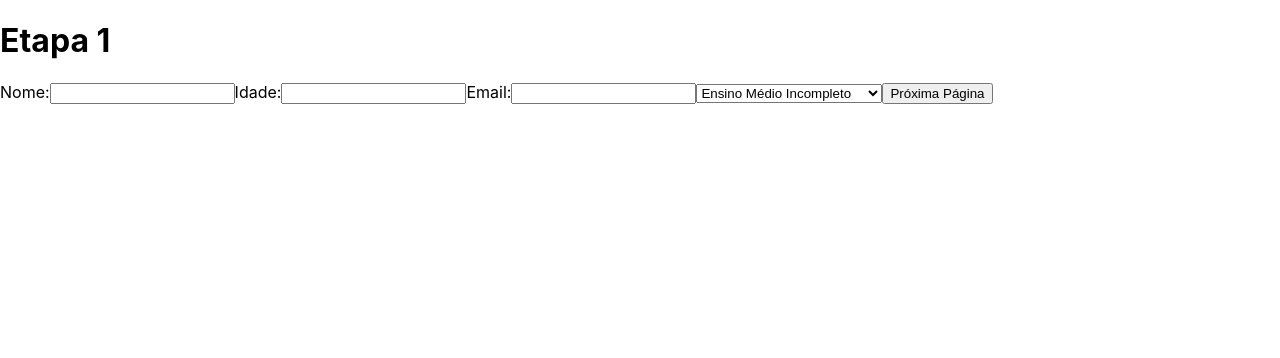
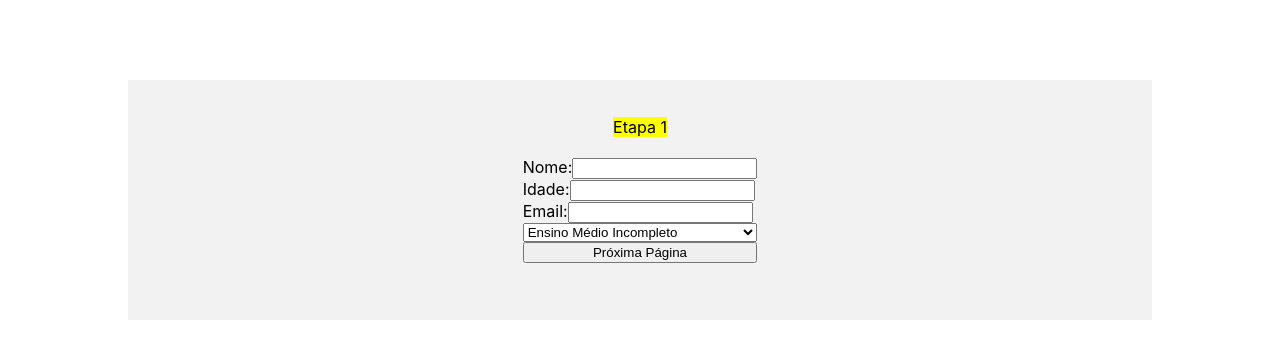
Before and after one commit to future4code/jemison-Rafael-Lopes, a React (Create React App) app in the folder modulo3/renderizao-condicional-v2.0/labenu-forms/: page / in a window 1280 px wide. Shown: the top 358 px of the page. Built offline with nearby package versions, Linux system fonts and the light colour scheme.

Commit message:
inicia estilizacao

```diff
--- a/modulo3/renderizao-condicional-v2.0/labenu-forms/src/components/Etapa1.js
+++ b/modulo3/renderizao-condicional-v2.0/labenu-forms/src/components/Etapa1.js
@@ -1,4 +1,5 @@
 import React, { useState } from "react";
+import { ContainerForm, Form, TitleHeader } from "./style";
 
 
 export function Etapa1 ({ mudaPagina }) {
@@ -31,10 +32,10 @@ export function Etapa1 ({ mudaPagina }) {
     }
 
     return(
-        <div>
-             <h1>Etapa 1</h1>
+        <ContainerForm>
+             <TitleHeader>Etapa 1</TitleHeader>
 
-             <form onSubmit={handleSubmit}>
+             <Form onSubmit={handleSubmit}>
                 <label>Nome:
                   <input type="text" value={nome} onChange={handleNome}/>
                 </label>
@@ -56,9 +57,9 @@ export function Etapa1 ({ mudaPagina }) {
 
                 <input type="submit" value="Próxima Página" />
 
-             </form>
+             </Form>
 
-        </div>
+        </ContainerForm>
 
     )
 }
--- /dev/null
+++ b/modulo3/renderizao-condicional-v2.0/labenu-forms/src/components/style.js
@@ -0,0 +1,25 @@
+import styled from "styled-components";
+
+export const ContainerForm = styled.div`
+display: flex;
+flex-direction: column;
+align-items: center;
+justify-content: center;
+width: 80vw;
+height: 30vh;
+margin: 10vh auto;
+background-color: #f2f2f2;
+`
+
+export const TitleHeader = styled.header`
+background-color: yellow;
+display: flex;
+/* margin-bottom: 10vh; */
+
+`
+
+export const Form = styled.form`
+display: flex;
+flex-direction: column;
+padding: 20px;
+`
```
